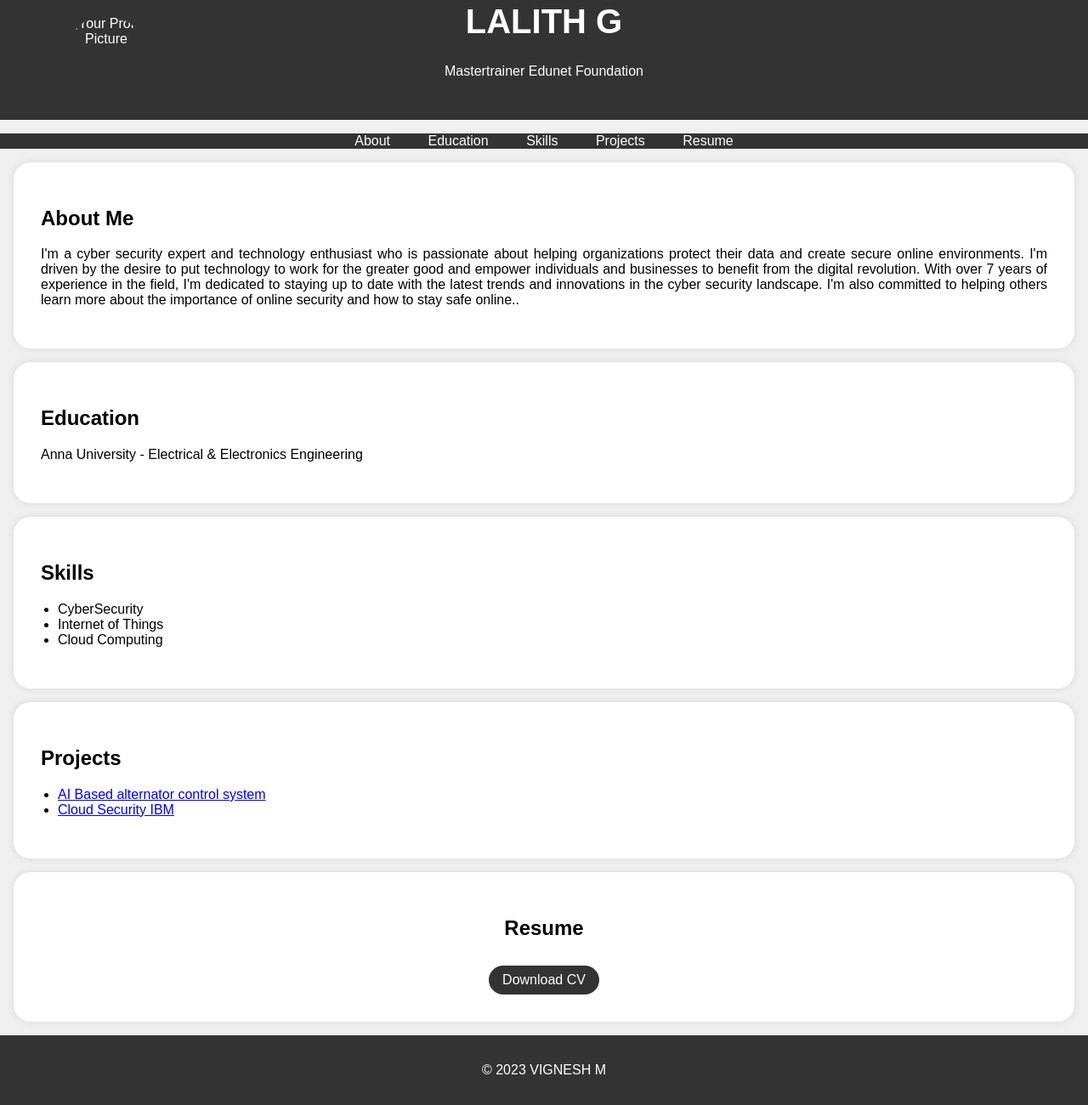
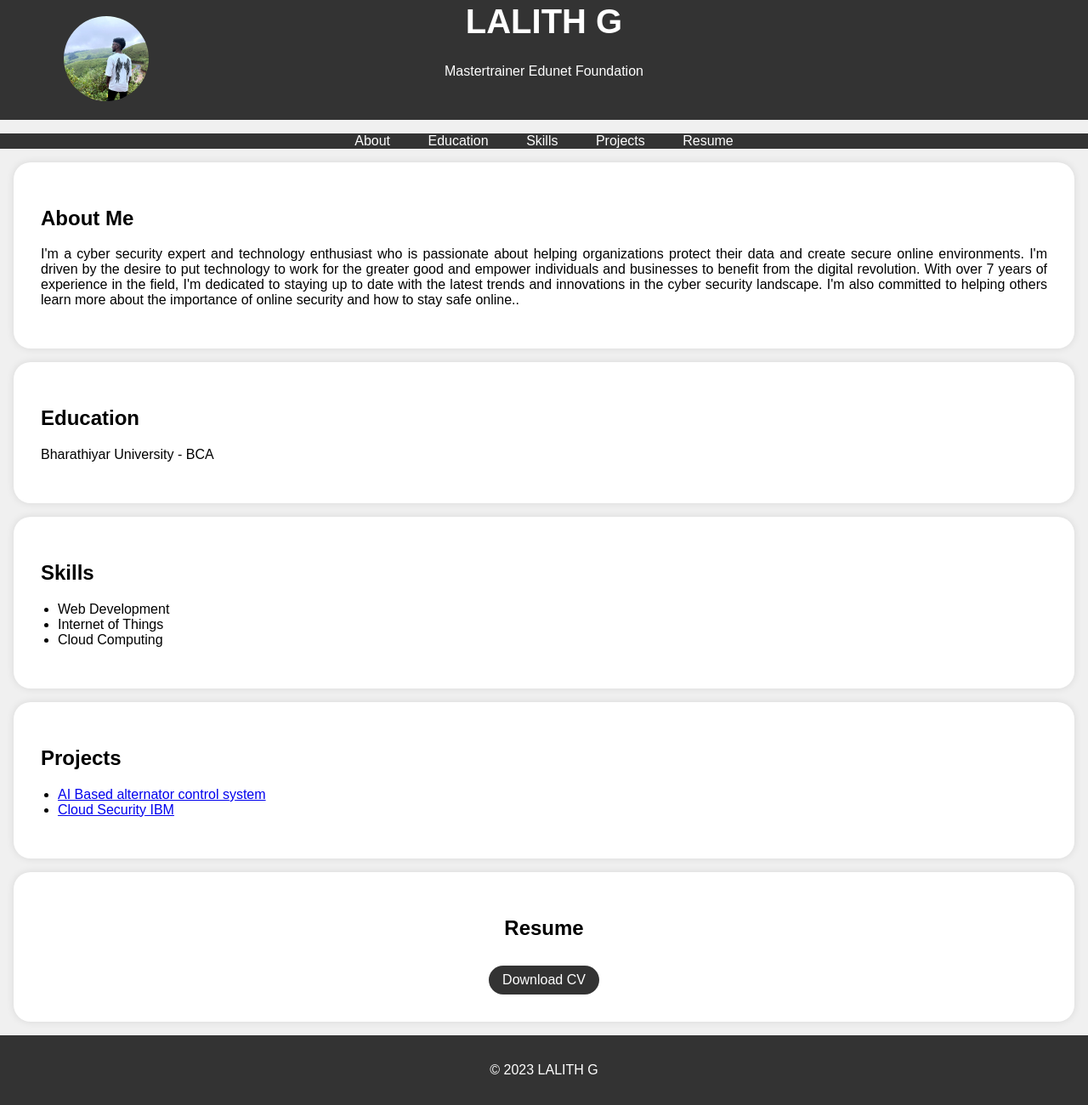
Before and after one commit to lalith-g-2003/portfolio, a plain HTML site: page index.html in a window 1280 px wide. Shown: the part 56-1356 px from the top of the page at 85% size. Drawn offline with Linux system fonts and the light colour scheme.

Commit message:
Update index.html

```diff
--- a/index.html
+++ b/index.html
@@ -95,7 +95,7 @@
     <header>
         <div class="header-content">
             <!-- Add your profile picture here -->
-            <img src="./mypic.jpg" alt="Your Profile Picture" class="profile-picture">
+            <img src="./lalith_dp.jpg" alt="Your Profile Picture" class="profile-picture">
             <h1>LALITH G</h1>
             <p>Mastertrainer Edunet Foundation</p>
         </div>
@@ -121,7 +121,7 @@
     <section id="education">
         <div class="section-content">
             <h2>Education</h2>
-            <p>Anna University  - Electrical & Electronics Engineering</p>
+            <p>Bharathiyar University  - BCA</p>
         </div>
     </section>
 
@@ -129,7 +129,7 @@
         <div class="section-content">
             <h2>Skills</h2>
             <ul>
-                <li>CyberSecurity</li>
+                <li>Web Development</li>
                 <li>Internet of Things</li>
                 <li>Cloud Computing</li>
             </ul>
@@ -159,7 +159,7 @@
     </section>
 
     <footer>
-        <p>&copy; 2023 VIGNESH M</p>
+        <p>&copy; 2023 LALITH G</p>
     </footer>
 
     <script>
```
